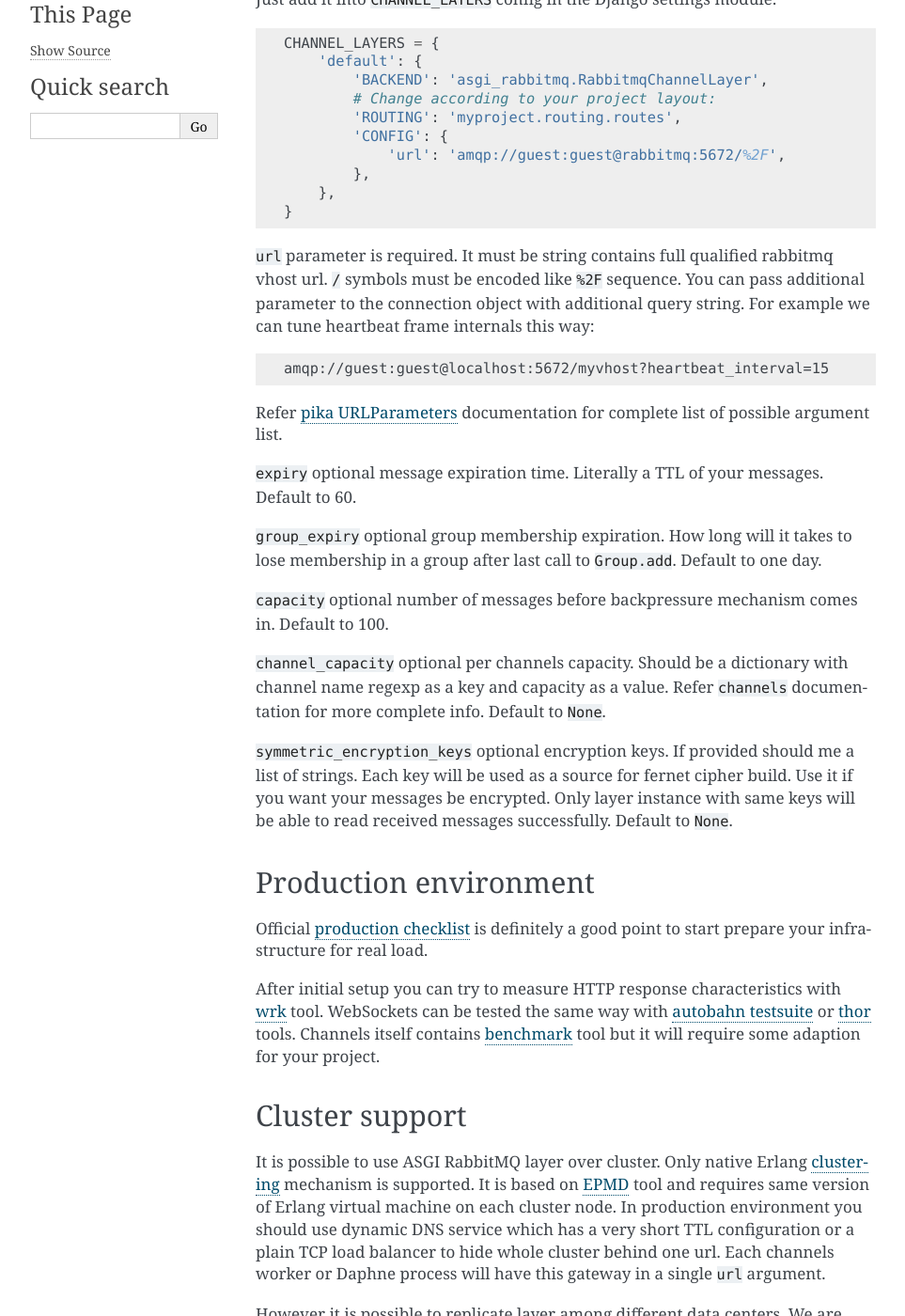
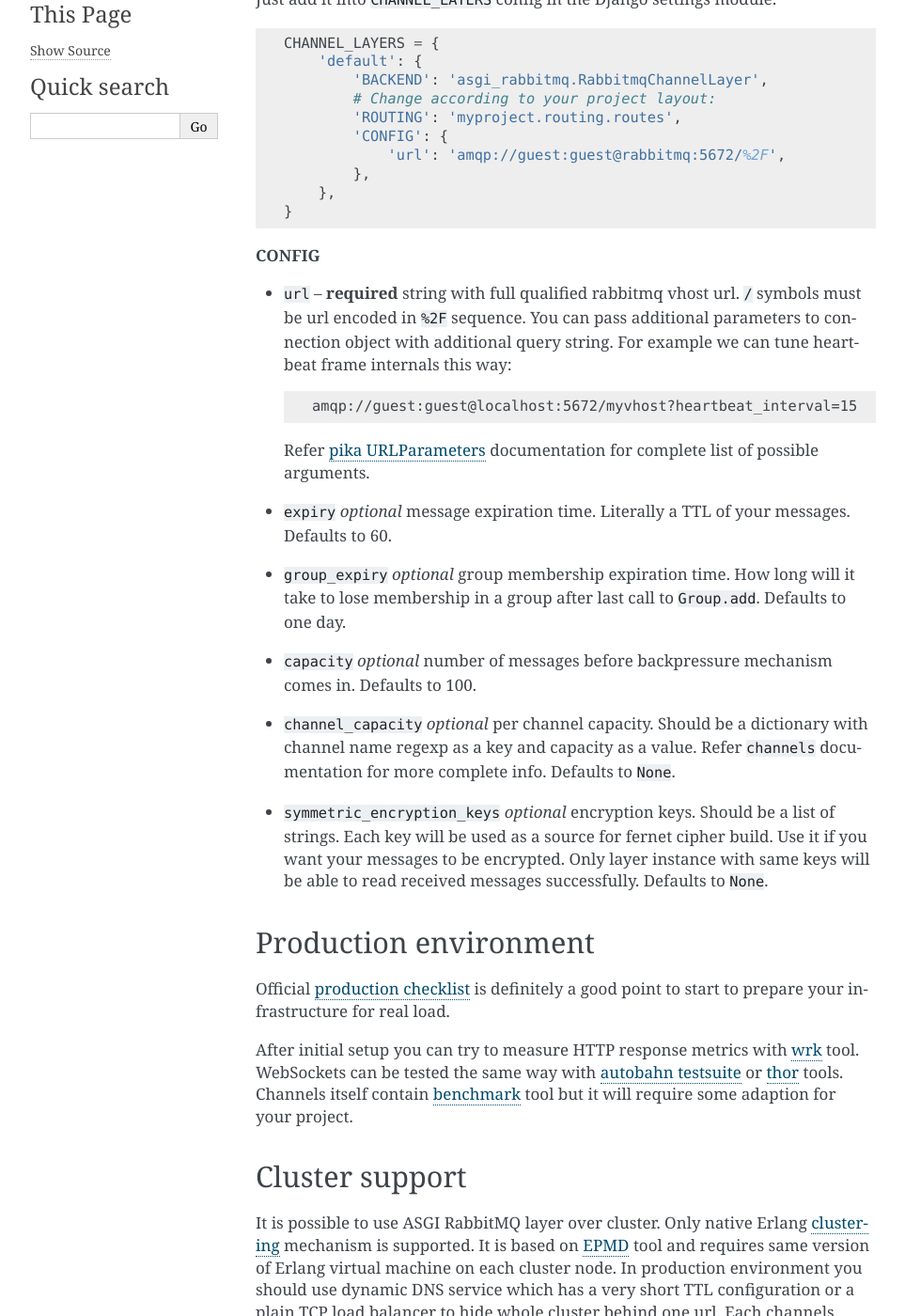
Before and after one commit to seanwu95/asgi_rabbitmq, a Sphinx documentation site: the page built from docs/usage.rst, in a window 1280 px wide and 1400 px high, scrolled down 212 px. Shown: the whole window at 94% size, without its empty margins (148-1111 px from the left). Built offline with Sphinx 7.4.7, drawn with Linux system fonts in a browser that asks for light colours; some of the changed text lies outside the part shown.

Commit message:
Documention fixes

```diff
--- a/docs/development/implementation.rst
+++ b/docs/development/implementation.rst
@@ -6,7 +6,7 @@ Heartbeats
 
 RabbitMQ requires client to respond to the heartbeat frames.  After
 twice missed heartbeats server will close connection forcibly.
-Channels package is written in the synchronous code completely.  To be
+Channels package is written with synchronous code completely.  To be
 able to handle heartbeats responsively we need the ability to process
 connection frames separately from channels.  We need threads.
 
--- a/docs/installation.rst
+++ b/docs/installation.rst
@@ -5,7 +5,7 @@ Release version
 ---------------
 
 The most recent released version is available on PyPI.  To install it
-just do::
+just run::
 
     pip install asgi_rabbitmq
 
--- a/docs/usage.rst
+++ b/docs/usage.rst
@@ -21,47 +21,48 @@ settings module.
         },
     }
 
-``url`` parameter is required. It must be string contains full
-qualified rabbitmq vhost url. ``/`` symbols must be encoded like
-``%2F`` sequence.  You can pass additional parameter to the connection
-object with additional query string.  For example we can tune
-heartbeat frame internals this way::
+**CONFIG**
+
+* ``url`` – **required** string with full qualified rabbitmq vhost url.
+  ``/`` symbols must be url encoded in ``%2F`` sequence.  You can pass
+  additional parameters to connection object with additional query string.
+  For example we can tune heartbeat frame internals this way::
 
     amqp://guest:guest@localhost:5672/myvhost?heartbeat_interval=15
 
-Refer `pika URLParameters`_ documentation for complete list of
-possible argument list.
+  Refer `pika URLParameters`_ documentation for complete list of
+  possible arguments.
 
-``expiry`` optional message expiration time.  Literally a TTL of your
-messages. Default to 60.
+* ``expiry`` *optional* message expiration time.  Literally a TTL of your
+  messages. Defaults to 60.
 
-``group_expiry`` optional group membership expiration.  How long will
-it takes to lose membership in a group after last call to
-``Group.add``.  Default to one day.
+* ``group_expiry`` *optional* group membership expiration time.  How long will
+  it take to lose membership in a group after last call to
+  ``Group.add``.  Defaults to one day.
 
-``capacity`` optional number of messages before backpressure mechanism
-comes in.  Default to 100.
+* ``capacity`` *optional* number of messages before backpressure mechanism
+  comes in.  Defaults to 100.
 
-``channel_capacity`` optional per channels capacity.  Should be a
-dictionary with channel name regexp as a key and capacity as a value.
-Refer ``channels`` documentation for more complete info.  Default to
-``None``.
+* ``channel_capacity`` *optional* per channel capacity.  Should be a
+  dictionary with channel name regexp as a key and capacity as a value.
+  Refer ``channels`` documentation for more complete info.  Defaults to
+  ``None``.
 
-``symmetric_encryption_keys`` optional encryption keys.  If provided
-should me a list of strings.  Each key will be used as a source for
-fernet cipher build.  Use it if you want your messages be encrypted.
-Only layer instance with same keys will be able to read received
-messages successfully.  Default to ``None``.
+* ``symmetric_encryption_keys`` *optional* encryption keys.  Should be
+  a list of strings.  Each key will be used as a source for
+  fernet cipher build.  Use it if you want your messages to be encrypted.
+  Only layer instance with same keys will be able to read received
+  messages successfully.  Defaults to ``None``.
 
 Production environment
 ----------------------
 
 Official `production checklist`_ is definitely a good point to start
-prepare your infrastructure for real load.
+to prepare your infrastructure for real load.
 
 After initial setup you can try to measure HTTP response
-characteristics with wrk_ tool.  WebSockets can be tested the same way
-with `autobahn testsuite`_ or thor_ tools.  Channels itself contains
+metrics with wrk_ tool.  WebSockets can be tested the same way
+with `autobahn testsuite`_ or thor_ tools.  Channels itself contain
 benchmark_ tool but it will require some adaption for your project.
 
 Cluster support
@@ -131,10 +132,10 @@ Now you can run infrastructure on local machine::
     daphne -e tcp:interface=localhost:port=8000 myproject.asgi:channel_layer
     django-admin runworker --layer two
 
-If your open browser tab on the http://localhost:8000/ you should see
+Open your browser with http://localhost:8000/ and you should see
 your project index page.  As you can see Daphne knows about first node
 and worker knows about second node.  Message synchronization
-completely done by cluster itself.
+completely handled by cluster itself.
 
 Integration tests
 -----------------
```
Also changed, not shown: other parts of docs/development/implementation.rst (+2 -2 lines), other parts of docs/usage.rst (+1 -1 lines), docs/development/protocol.rst (+25 -25 lines).
